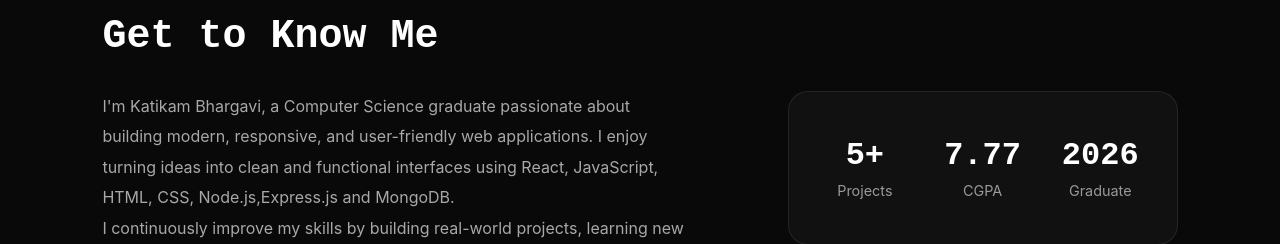
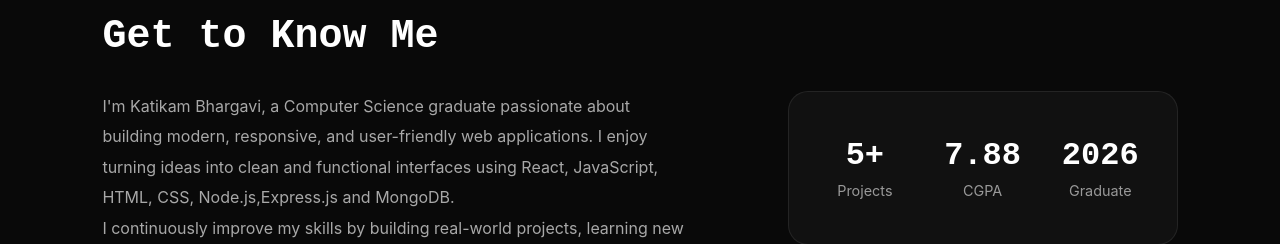
Before and after one commit to bhargavikrishna03/Portfolio, a React (Vite) app: page / in a window 1280 px wide. Shown: the part 1040-1284 px from the top of the page. Built offline with nearby package versions, Linux system fonts and the light colour scheme.

Commit message:
Update AboutMe.jsx

```diff
--- a/src/AboutMe.jsx
+++ b/src/AboutMe.jsx
@@ -20,7 +20,7 @@ function AboutMe() {
               <p>Projects</p>
             </div>
             <div className="stat">
-              <h2>7.77</h2>
+              <h2>7.88</h2>
               <p>CGPA</p>
             </div>
             <div className="stat">
```
